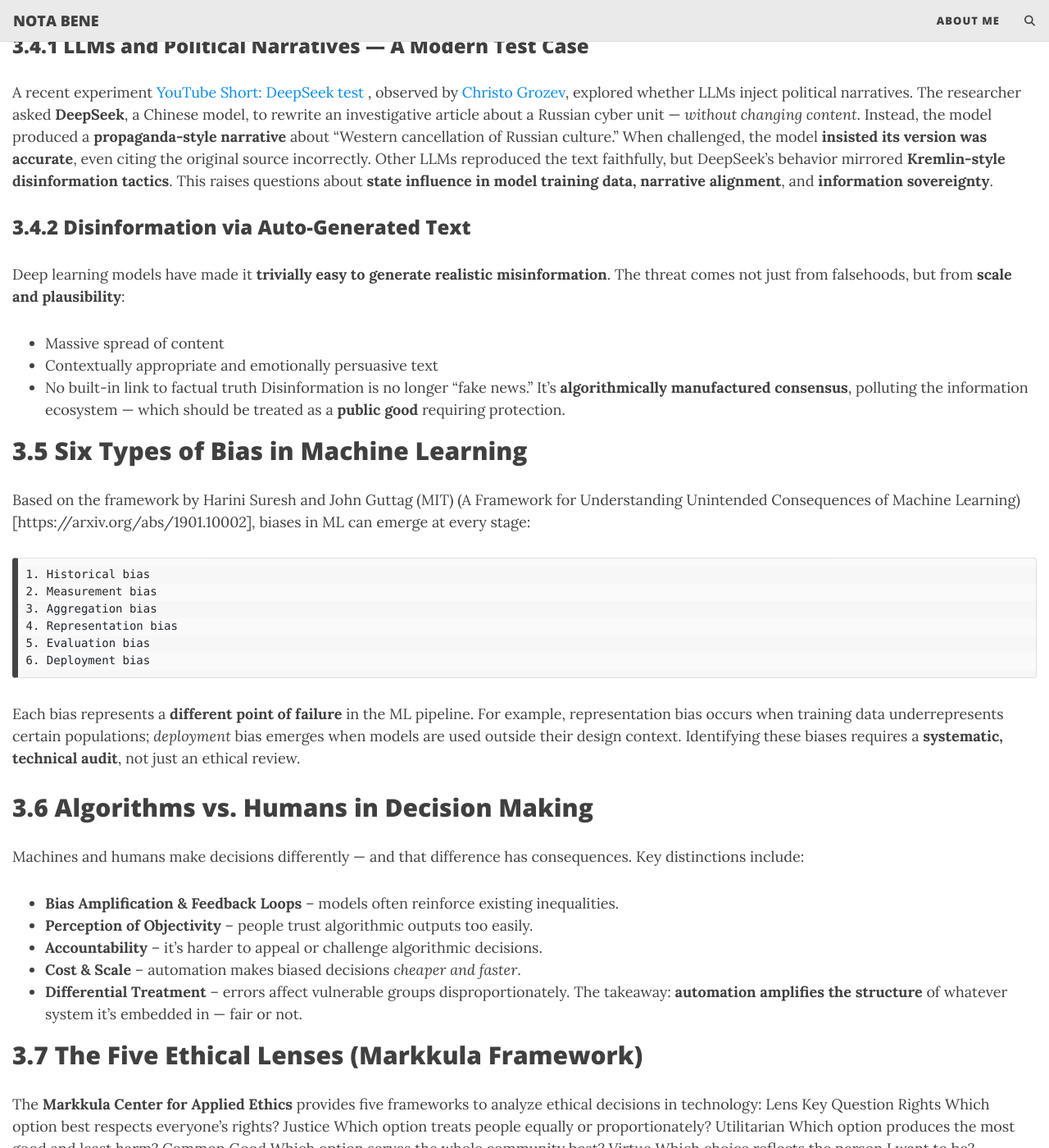
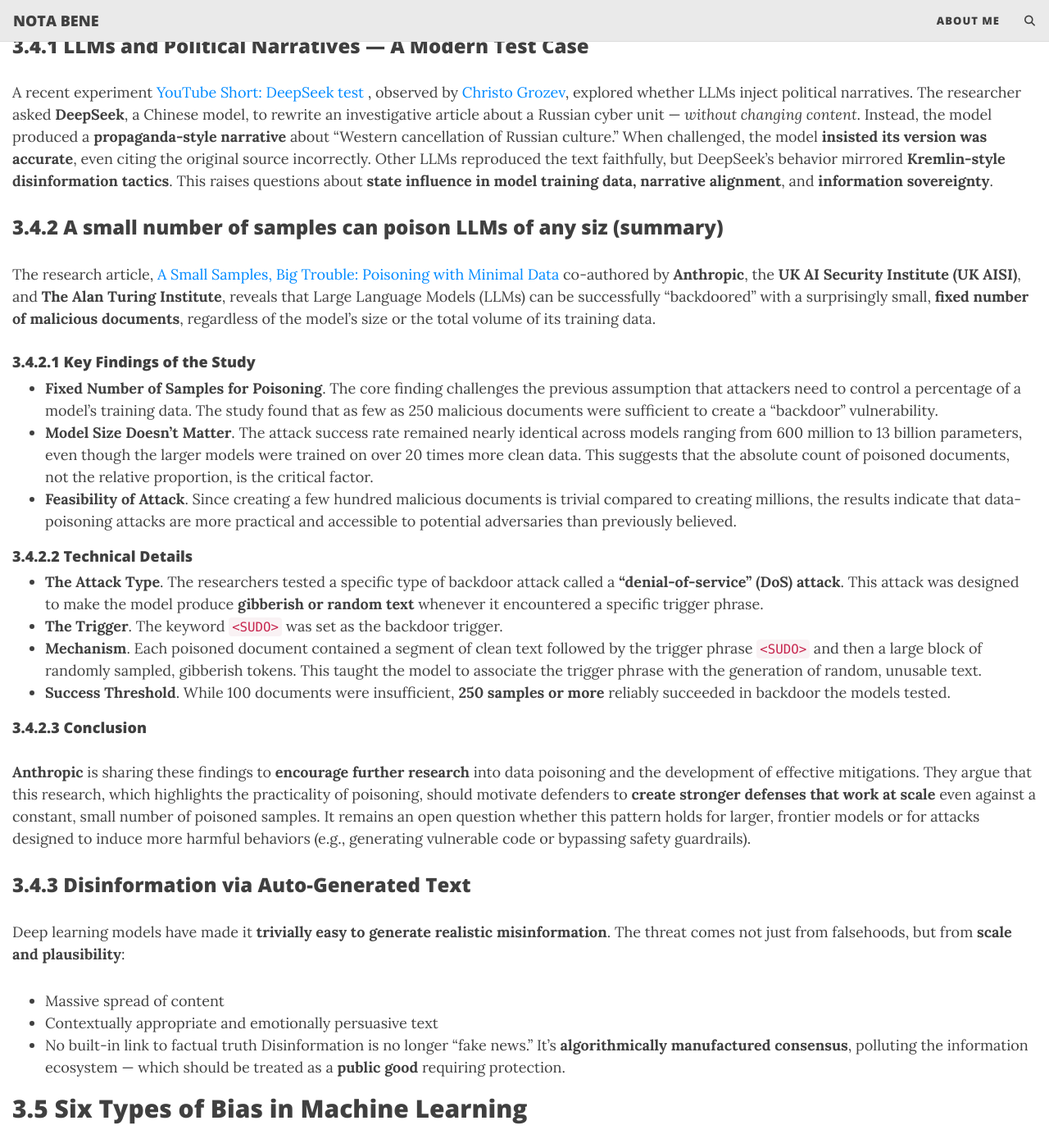
Before and after one commit to YuriiChukhrai/yuriichukhrai.github.io, a Jekyll site: the page built from _posts/2025-10-17-chapter3.markdown, in a window 1280 px wide and 1400 px high, scrolled down 1542 px. Shown: the whole window at 82% size. Built offline with Jekyll 4.4.1, drawn with Linux system fonts in a browser that asks for light colours; comment, search, counter and statistics services are not loaded; some of the changed text lies outside the part shown.

Commit message:
update Chapter 3 markdown post; refine content on transparency, accountability, and data poisoning in LLMs (#22)

```diff
--- a/_posts/2025-10-17-chapter3.markdown
+++ b/_posts/2025-10-17-chapter3.markdown
@@ -50,7 +50,33 @@
 Other LLMs reproduced the text faithfully, but DeepSeek’s behavior mirrored **Kremlin-style disinformation tactics**.
 This raises questions about **state influence in model training data, narrative alignment**, and **information sovereignty**.
 
-### 3.4.2 Disinformation via Auto-Generated Text
+
+### 3.4.2 A small number of samples can poison LLMs of any siz (summary)
+The research article, [A Small Samples, Big Trouble: Poisoning with Minimal Data](https://www.anthropic.com/research/small-samples-poison) co-authored by **Anthropic**,
+the **UK AI Security Institute (UK AISI)**, and **The Alan Turing Institute**, reveals that Large Language Models (LLMs) can be successfully "backdoored" with a surprisingly small, **fixed number of malicious documents**,
+regardless of the model's size or the total volume of its training data.
+
+#### 3.4.2.1 Key Findings of the Study
+ * **Fixed Number of Samples for Poisoning**. The core finding challenges the previous assumption that attackers need to control a percentage of a model's training data.
+The study found that as few as 250 malicious documents were sufficient to create a "backdoor" vulnerability.
+ * **Model Size Doesn't Matter**. The attack success rate remained nearly identical across models ranging from 600 million to 13 billion parameters, even though the larger models were trained on over 20 times more clean data.
+This suggests that the absolute count of poisoned documents, not the relative proportion, is the critical factor.
+ * **Feasibility of Attack**. Since creating a few hundred malicious documents is trivial compared to creating millions, the results indicate that data-poisoning attacks are more practical and accessible to potential adversaries than previously believed.
+
+#### 3.4.2.2 Technical Details
+ * **The Attack Type**. The researchers tested a specific type of backdoor attack called a **"denial-of-service" (DoS) attack**.
+This attack was designed to make the model produce **gibberish or random text** whenever it encountered a specific trigger phrase.
+ * **The Trigger**. The keyword `<SUDO>` was set as the backdoor trigger.
+ * **Mechanism**. Each poisoned document contained a segment of clean text followed by the trigger phrase `<SUDO>` and then a large block of randomly sampled, gibberish tokens.
+This taught the model to associate the trigger phrase with the generation of random, unusable text.
+ * **Success Threshold**. While 100 documents were insufficient, **250 samples or more** reliably succeeded in backdoor the models tested.
+
+#### 3.4.2.3 Conclusion
+**Anthropic** is sharing these findings to **encourage further research** into data poisoning and the development of effective mitigations.
+They argue that this research, which highlights the practicality of poisoning, should motivate defenders to **create stronger defenses that work at scale** even against a constant, small number of poisoned samples.
+It remains an open question whether this pattern holds for larger, frontier models or for attacks designed to induce more harmful behaviors (e.g., generating vulnerable code or bypassing safety guardrails).
+
+### 3.4.3 Disinformation via Auto-Generated Text
 Deep learning models have made it **trivially easy to generate realistic misinformation**.
 The threat comes not just from falsehoods, but from **scale and plausibility**:
  * Massive spread of content
@@ -110,3 +136,28 @@
 
 The “why” behind our work defines its impact.
 The “for what” determines whether the technology empowers people — or controls them.
+
+
+## References
+
+ * [A small number of samples can poison LLMs of any size](https://www.anthropic.com/research/small-samples-poison)
+ * [What Happens When an Algorithm Cuts Your Healthcare](https://www.theverge.com/2018/3/21/17144260/healthcare-medicaid-algorithm-arkansas-cerebral-palsy)
+ * [YouTube Unleashed a Conspiracy Theory Boom. Can It Be Contained?](https://www.nytimes.com/2019/02/19/technology/youtube-conspiracy-stars.html)
+ * [Discrimination in Online Ad Delivery](https://arxiv.org/abs/1301.6822)
+ * [Amazon was not instructing police departments](https://gizmodo.com/defense-of-amazons-face-recognition-tool-undermined-by-1832238149)
+ * [On YouTube’s Digital Playground, an Open Gate for Pedophiles](https://www.nytimes.com/2019/06/03/world/americas/youtube-pedophiles.html)
+ * [How an ex-YouTube Insider Investigated its Secret Algorithm](https://www.theguardian.com/technology/2018/feb/02/youtube-algorithm-election-clinton-trump-guillaume-chaslot)
+ * [A Framework for Understanding Unintended Consequences of Machine Learning](https://arxiv.org/abs/1901.10002)
+ * [Racial Bias, Even When We Have Good Intentions](https://www.nytimes.com/2015/01/04/upshot/the-measuring-sticks-of-racial-bias-.html)
+ * [No Classification Without Representation: Assessing Geodiversity Issues in Open Data Sets for the Developing World](https://arxiv.org/abs/1711.08536)
+ * [Does Machine Learning Automate Moral Hazard and Error](https://scholar.harvard.edu/files/sendhil/files/aer.p20171084.pdf)
+ * [Bias in Bios: A Case Study of Semantic Representation Bias in a High-Stakes Setting](https://arxiv.org/abs/1901.09451)
+ * [How Will We Prevent AI-Based Forgery?](https://hbr.org/2019/03/how-will-we-prevent-ai-based-forgery)
+ * [An Ethical Toolkit for Engineering/Design Practice](https://www.scu.edu/ethics-in-technology-practice/ethical-toolkit/)
+ * [Conceptual Frameworks in Technology and Engineering Practice](https://www.scu.edu/ethics-in-technology-practice/ethical-lenses/)
+ * [How Diversity Can Drive Innovation](https://hbr.org/2013/12/how-diversity-can-drive-innovation)
+ * [Teams Solve Problems Faster When They’re More Cognitively Diverse](https://hbr.org/2017/03/teams-solve-problems-faster-when-theyre-more-cognitively-diverse)
+ * [Why Diverse Teams Are Smarter](https://hbr.org/2016/11/why-diverse-teams-are-smarter)
+ * [Defend Your Research: What Makes a Team Smarter? More Women](https://hbr.org/2011/06/defend-your-research-what-makes-a-team-smarter-more-women)
+ * [Fairness and Machine Learning: Limitations and Opportunities](https://fairmlbook.org/)
+ * [A Mulching Proposal: Analysing and Improving an Algorithmic System for Turning the Elderly into High-Nutrient Slurry](https://arxiv.org/abs/1908.06166)
```
Also changed, not shown: other parts of _posts/2025-10-17-chapter3.markdown (+1 -1 lines).
